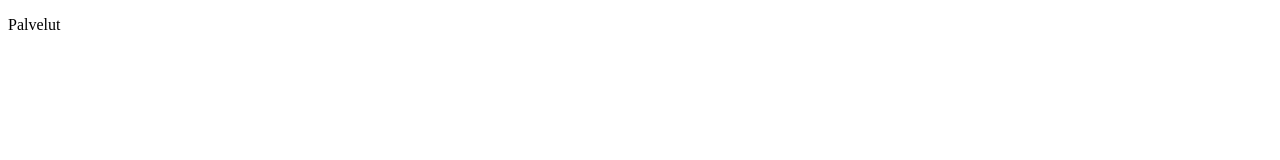
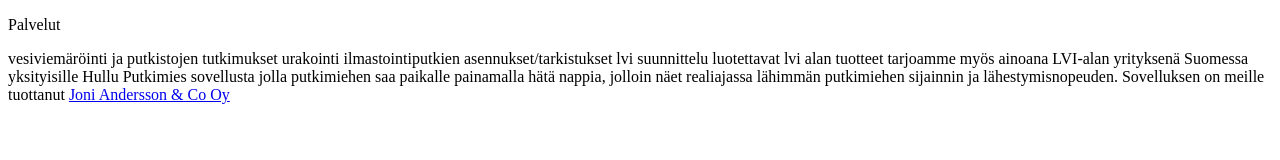
Before and after one commit to joniandersson92/PutkiPojat, a plain HTML site: page services.html in a window 1280 px wide. Drawn offline with Linux system fonts and the light colour scheme.

Commit message:
Update services.html
aah.. minähän tuotteistan ihan mitä vain ;)

```diff
--- a/services.html
+++ b/services.html
@@ -9,6 +9,18 @@
         <body>
             <div>
                 <p>Palvelut</p>
+
+                <p>
+                    vesiviemäröinti ja putkistojen tutkimukset
+                    urakointi
+                    ilmastointiputkien asennukset/tarkistukset
+                    lvi suunnittelu
+                    luotettavat lvi alan tuotteet
+
+                    tarjoamme myös ainoana LVI-alan yrityksenä Suomessa yksityisille Hullu Putkimies sovellusta
+                    jolla putkimiehen saa paikalle painamalla hätä nappia, jolloin näet realiajassa lähimmän putkimiehen
+                    sijainnin ja lähestymisnopeuden. Sovelluksen on meille tuottanut <a href="https://pilviryhma.fi">Joni Andersson & Co Oy</a>
+                </p>
             </div>
         </body>
     </html>
```
